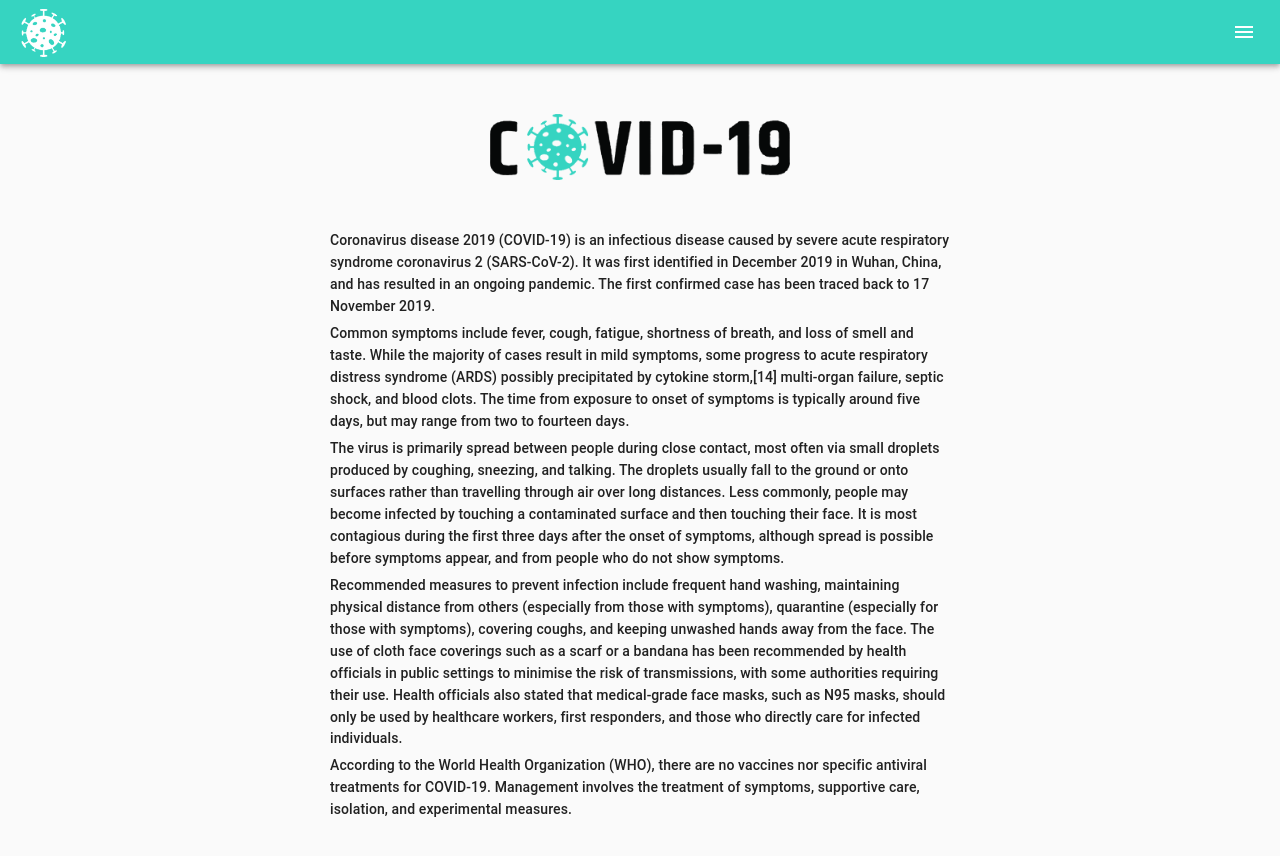
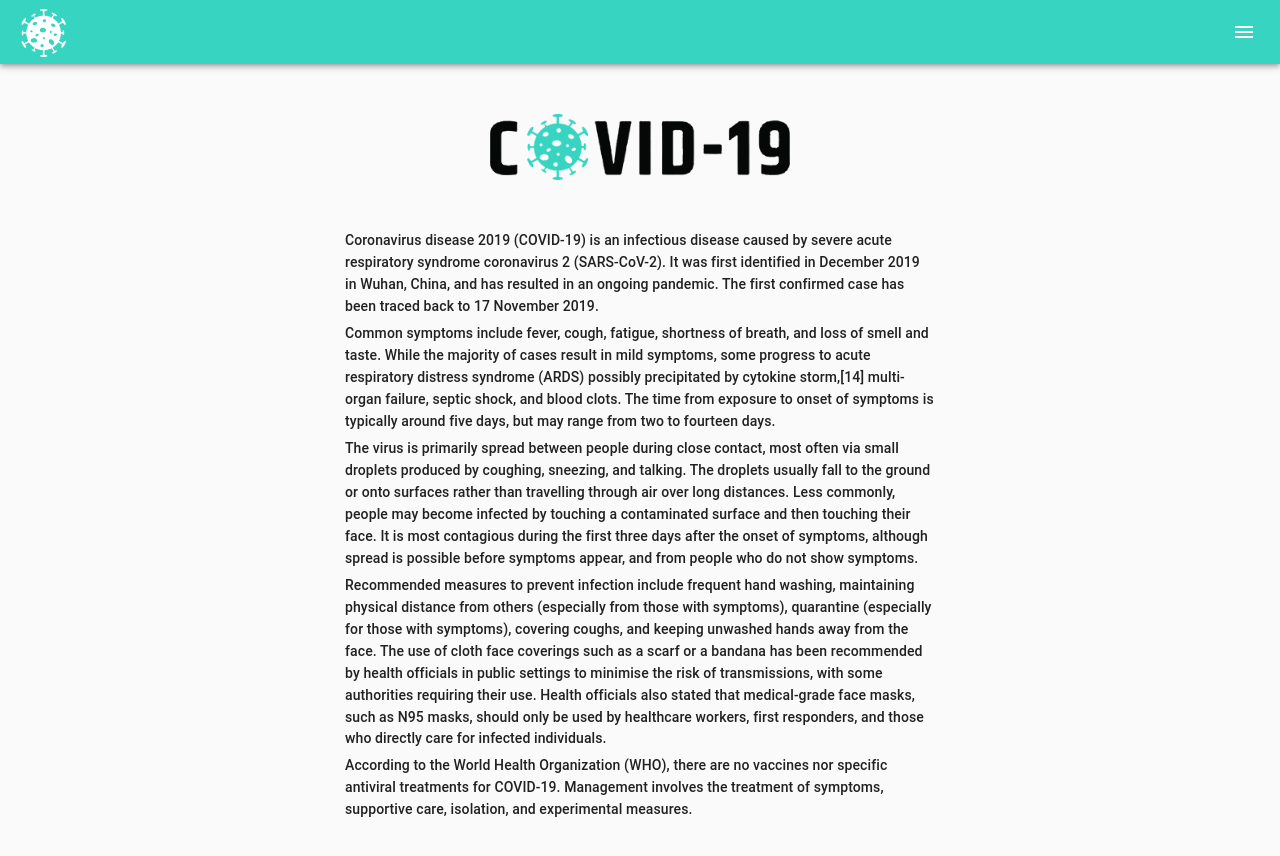
Before and after one commit to ristespasov/COVID19-tracker, a React (Create React App) app: page /About in a window 1280 px wide. Shown: the top 856 px of the page. Built offline with nearby package versions, Linux system fonts and the light colour scheme; no server answers.

Commit message:
About component text margin modified

```diff
--- a/src/components/About/About.jsx
+++ b/src/components/About/About.jsx
@@ -15,7 +15,7 @@ const useStyles = makeStyles((theme) => ({
     },
     text: {
         marginBottom: 50,
-        padding: '0 10px'
+        padding: '0 25px'
     }
 }));
 
```
